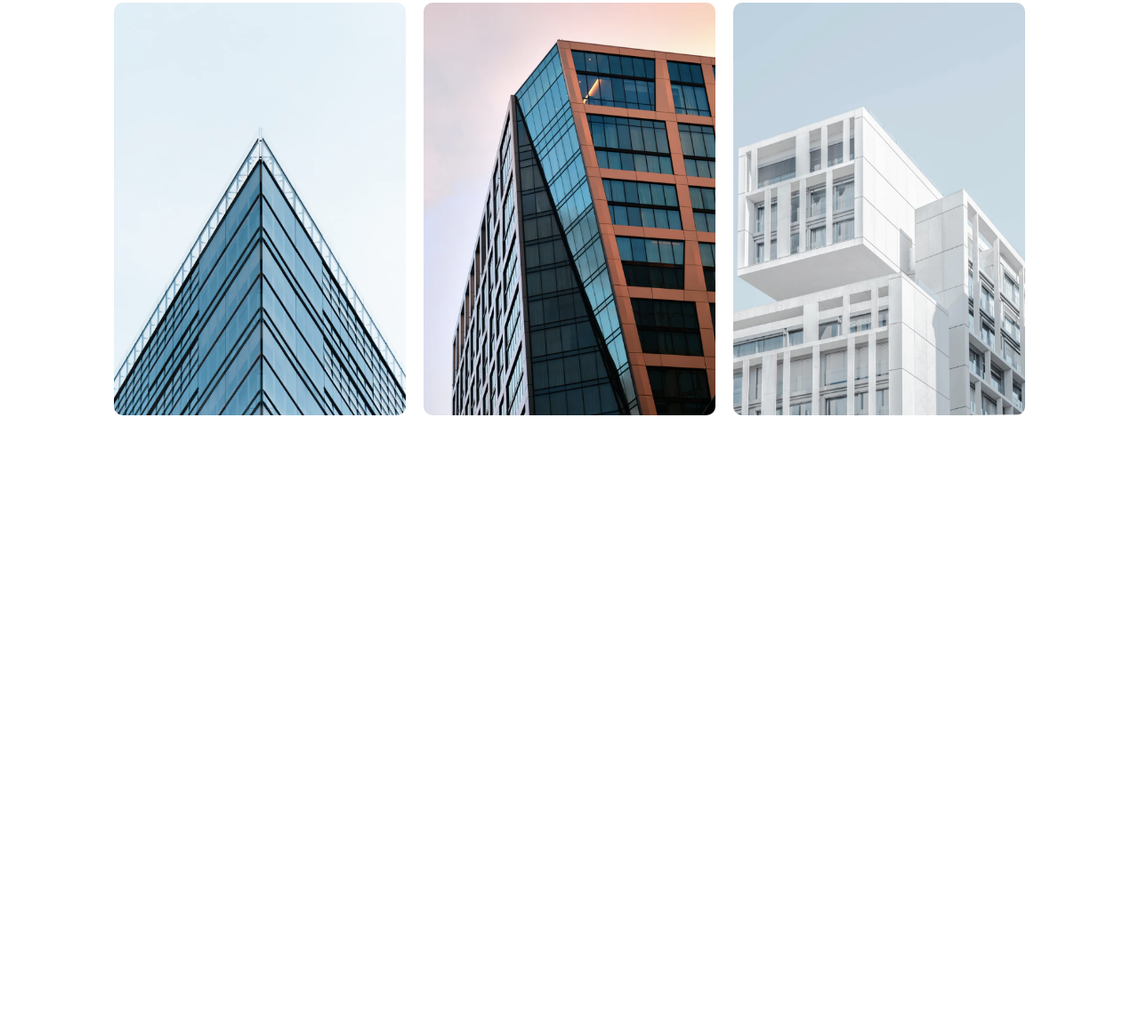
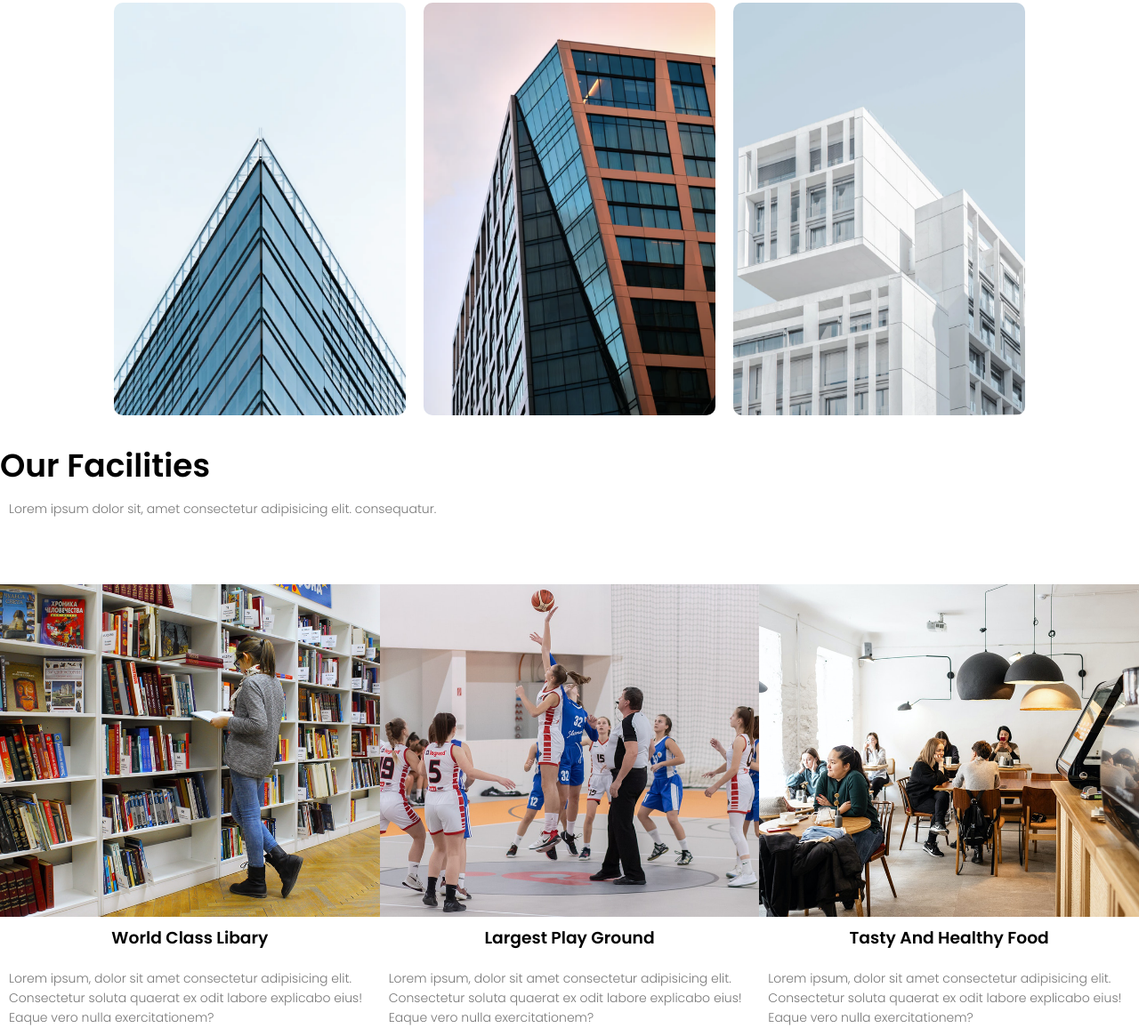
Before and after one commit to Sarycodes/Eduford, a plain HTML site: page index.html in a window 1280 px wide. Shown: the part 1533-2698 px from the top of the page at 89% size. Before the commit the page ends 2030 px from the top, so only its background shows below. Drawn offline with nearby package versions, Linux system fonts and the light colour scheme.

Commit message:
Added facilities section

```diff
--- a/index.html
+++ b/index.html
@@ -107,6 +107,31 @@
       </div>
     </div>
 
+    <!-- facilities -->
+    <section class="facilities">
+      <h1>Our Facilities</h1>
+      <p>Lorem ipsum dolor sit, amet consectetur adipisicing elit. consequatur.</p>
+
+      <div class="row">
+        <div class="facilities-col">
+          <img src="images/library.png" alt="libary">
+          <h3>World Class Libary</h3>
+          <p>Lorem ipsum, dolor sit amet consectetur adipisicing elit. Consectetur soluta quaerat ex odit labore explicabo eius! Eaque vero nulla exercitationem?</p>
+        </div>
+
+        <div class="facilities-col">
+          <img src="images/basketball.png" alt="basketball ball">
+          <h3>Largest Play Ground</h3>
+          <p>Lorem ipsum, dolor sit amet consectetur adipisicing elit. Consectetur soluta quaerat ex odit labore explicabo eius! Eaque vero nulla exercitationem?</p>
+        </div>
+
+        <div class="facilities-col">
+          <img src="images/cafeteria.png" alt="cafeteria">
+          <h3>Tasty And Healthy Food</h3>
+          <p>Lorem ipsum, dolor sit amet consectetur adipisicing elit. Consectetur soluta quaerat ex odit labore explicabo eius! Eaque vero nulla exercitationem?</p>
+        </div>
+      </div>
+    </section>
 
 
     <!-- Javascript Toogle menu -->
```
